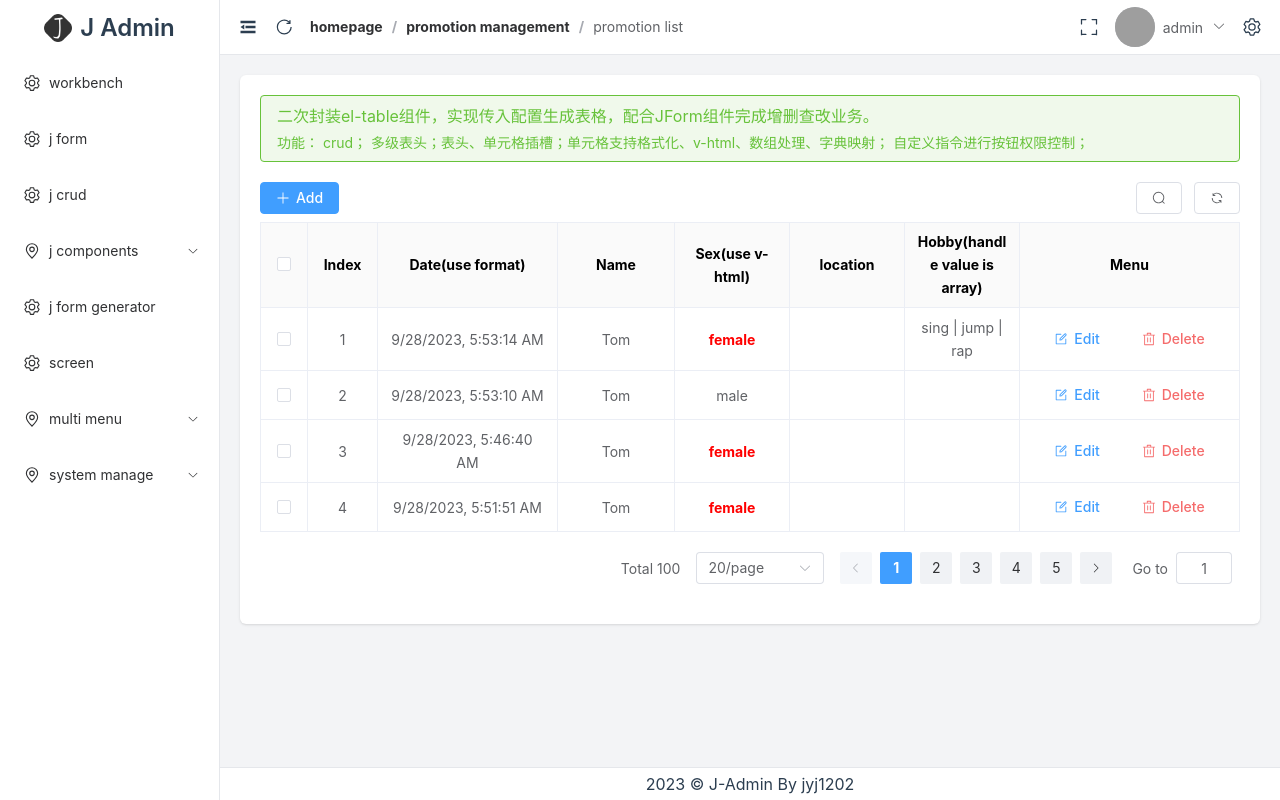
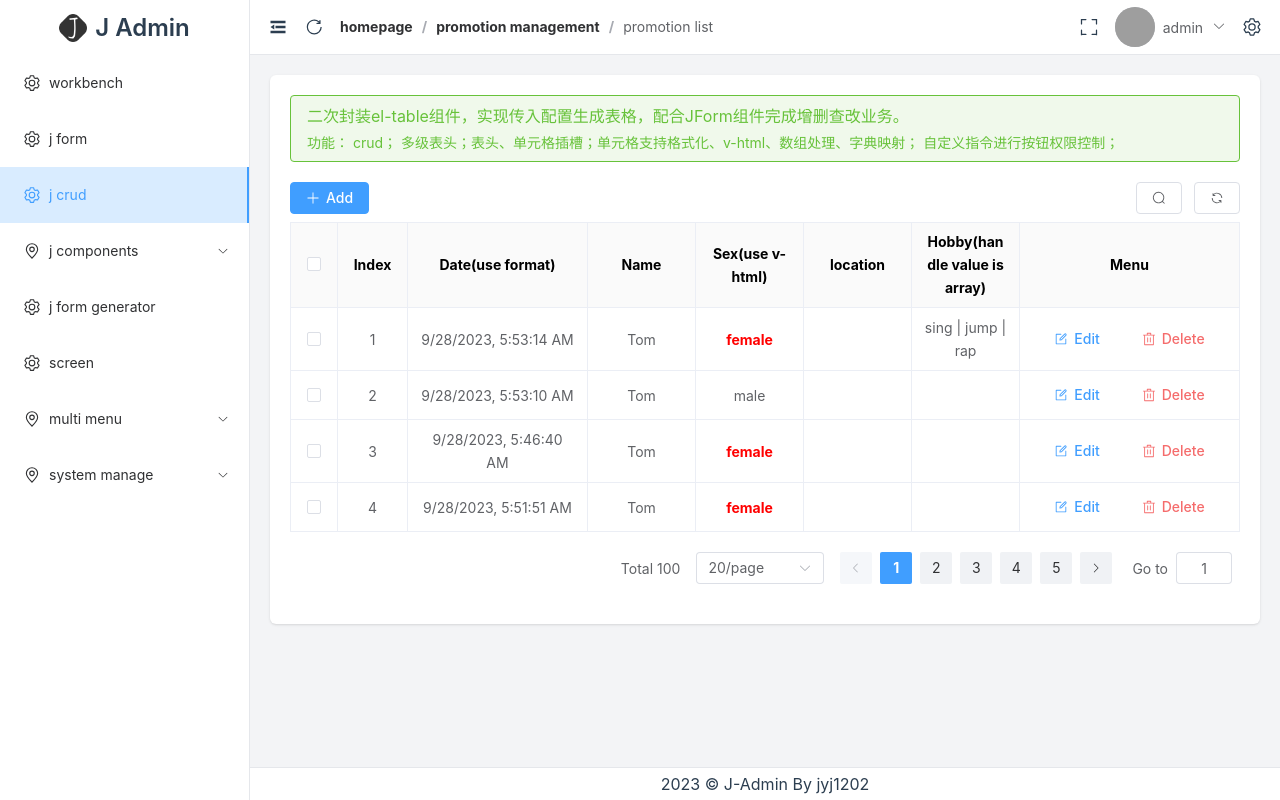
Before and after one commit to jyj1202/j-admin, a Vue app: page /j-crud in a window 1280 px wide. Built offline with nearby package versions, Linux system fonts and the light colour scheme; grey boxes are pictures that could not be loaded; what @smallwei/avue would draw is missing.

Commit message:
feat(view): 🚀 use pinia to make sidebar foldable

```diff
--- a/src/layouts/LayoutVertical/index.vue
+++ b/src/layouts/LayoutVertical/index.vue
@@ -1,11 +1,13 @@
 <template>
   <el-container class="h-screen">
-    <el-aside class="flex flex-col border-r h-full" width="220px">
-      <div class="logo flex items-center justify-center space-x-2">
-        <img class="logo-img w-7" src="@/assets/images/logo.png" alt="logo" />
-        <span class="logo-text text-2xl font-semibold">J Admin</span>
+    <el-aside class="flex flex-col border-r h-full" :class="{'w-250': !settingStore.isCollapse}">
+      <div>
+        <div class="logo flex items-center justify-center space-x-2">
+          <img class="logo-img w-7" src="@/assets/images/logo.png" alt="logo" />
+          <span v-show="!settingStore.isCollapse" class="logo-text text-2xl font-semibold">J Admin</span>
+        </div>
+        <Menu class="flex-1" />
       </div>
-      <Menu class="flex-1" />
     </el-aside>
     <el-container>
       <el-header class="flex justify-between border-b">
@@ -26,6 +28,9 @@ import Footer from "../components/Footer.vue";
 import Menu from "../components/Menu/index.vue";
 import Header from "../components/Header.vue";
 import Main from "../components/Main.vue";
+import {useSettingStore} from "@/stores/modules/setting";
+
+const settingStore = useSettingStore()
 
 </script>
 
@@ -40,4 +45,10 @@ import Main from "../components/Main.vue";
   height: auto;
   padding: 0.25rem 0;
 }
+.el-aside {
+  transition: width 1s ease;
+}
+.w-250 {
+  width: 250px;
+}
 </style>
--- a/src/layouts/components/Header.vue
+++ b/src/layouts/components/Header.vue
@@ -1,6 +1,8 @@
 <template>
   <div class="flex-1 flex items-center text-4xl">
-    <el-icon class="h-full px-2 cursor-pointer hover:bg-gray-100"><Fold /></el-icon>
+    <el-icon class="h-full px-2 cursor-pointer hover:bg-gray-100" @click="handleMenuCollapse">
+      <component :is="settingStore.isCollapse?'Expand':'Fold'"></component>
+    </el-icon>
     <el-icon class="h-full px-2 cursor-pointer hover:bg-gray-100"><RefreshRight /></el-icon>
     <el-breadcrumb class="px-2" separator="/">
       <el-breadcrumb-item :to="{ path: '/' }">homepage</el-breadcrumb-item>
@@ -33,18 +35,25 @@
 </template>
 
 <script setup lang="ts">
-import {
-  ref
-} from "vue";
+import { ref } from "vue";
+import {useSettingStore} from "@/stores/modules/setting";
+
+/** emit */
+const emit = defineEmits<{
+  (e: 'menuCollapse'): void
+}>()
 
 const avatarUrl = ref('https://cube.elemecdn.com/0/88/03b0d39583f48206768a7534e55bcpng.png')
 
 const handlePersonalSetting = () => {
-  console.log('handlePersonalSetting');
 
 }
 const handleLogout = () => {}
 
+const settingStore = useSettingStore()
+const handleMenuCollapse = () => {
+  settingStore.isCollapse = !settingStore.isCollapse
+}
 
 </script>
 
--- a/src/layouts/components/Menu/index.vue
+++ b/src/layouts/components/Menu/index.vue
@@ -1,8 +1,10 @@
 <template>
   <el-scrollbar>
     <el-menu
-      default-active="2"
       class="el-menu-vertical-demo"
+      :default-active="activeMenu"
+      :collapse="settingStore.isCollapse"
+      :collapse-transition="false"
       @select="handleSelect"
     >
       <MenuTree :menu-list="menuList"/>
@@ -11,9 +13,11 @@
 </template>
 
 <script setup lang="ts">
-import { reactive } from "vue";
+import { reactive, computed } from "vue";
+import { useRoute } from 'vue-router'
 import { useRouter } from 'vue-router'
 import MenuTree from "./MenuTree.vue";
+import {useSettingStore} from "@/stores/modules/setting";
 
 const router = useRouter()
 
@@ -105,7 +109,10 @@ const handleSelect = (index: string) => {
   }
 }
 
+const settingStore = useSettingStore()
 
+const route = useRoute()
+const activeMenu = computed(() => (route.path));
 
 </script>
 
@@ -113,4 +120,11 @@ const handleSelect = (index: string) => {
 .el-menu {
   border-right: none;
 }
+// .el-scrollbar {
+//   width: auto;
+// }
+:deep(.el-menu-item.is-active) {
+  border-right: 2px solid var(--el-color-primary);
+  background-color: var(--el-color-primary-light-8);
+}
 </style>
--- /dev/null
+++ b/src/stores/modules/setting/index.ts
@@ -0,0 +1,19 @@
+/**
+ * @description 权限
+ */
+
+import { defineStore } from 'pinia'
+// import { ref, computed } from 'vue'
+import type { SettingStateType } from './settingType'
+
+export const useSettingStore = defineStore('setting', {
+  state: (): SettingStateType => ({
+    isCollapse: false
+  }),
+
+  getters: {
+
+  },
+
+  actions: {}
+})
--- /dev/null
+++ b/src/stores/modules/setting/settingType.d.ts
@@ -0,0 +1,3 @@
+export interface SettingStateType {
+  isCollapse: boolean;
+}
--- a/src/styles/element.scss
+++ b/src/styles/element.scss
@@ -1,3 +1,7 @@
+:root {
+  --el-aside-width: auto;
+}
+
 /* el-alert */
 .el-alert {
   border: 1px solid;
--- a/src/views/j-components/waterfall/index.vue
+++ b/src/views/j-components/waterfall/index.vue
@@ -10,10 +10,6 @@
 import Waterfall from "./components/Waterfall.vue";
 
 const images = Object.values(import.meta.glob('@/assets/images/waterfall/*', { as: 'url', eager: true }))
-
-console.log(images);
-
-
 
 </script>
 
```
